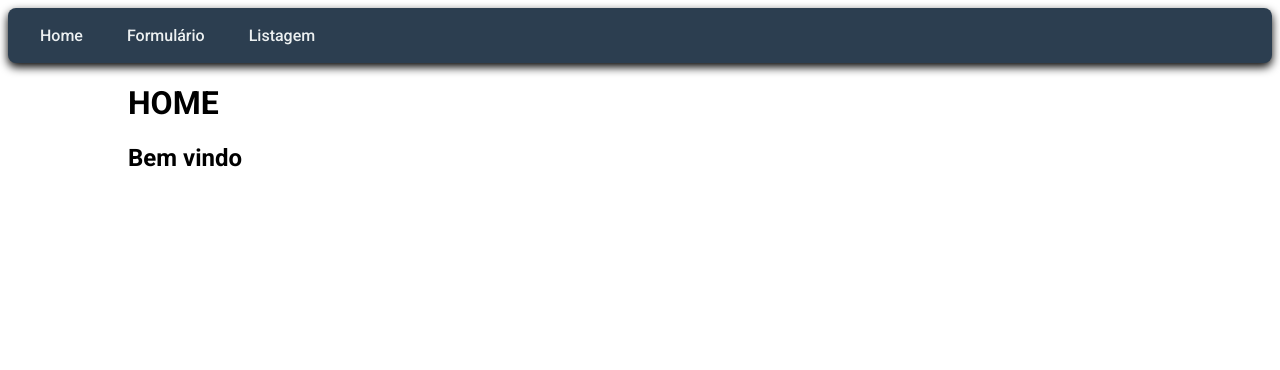
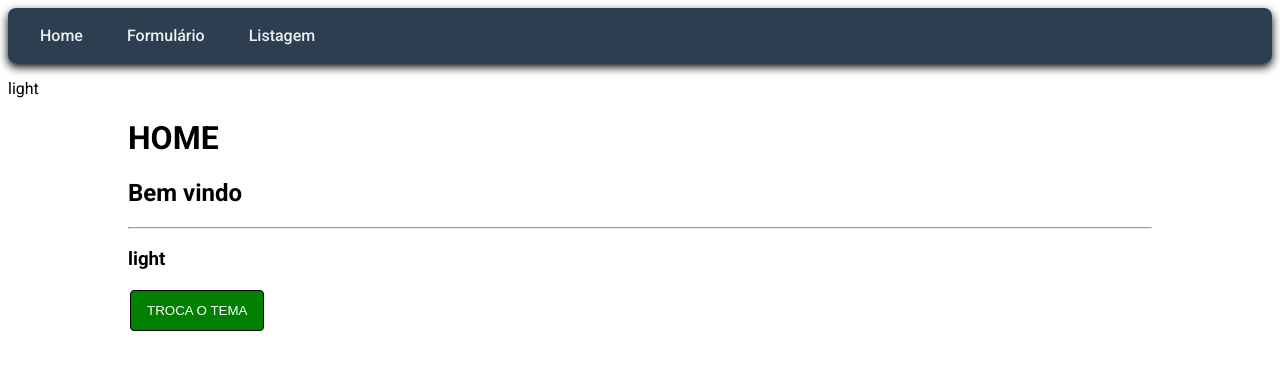
Before and after one commit to csfeijo/1606190-reactjs, a React (Vite) app in the folder app-react/: page / in a window 1280 px wide. Shown: the top 370 px of the page. Built offline with nearby package versions, Linux system fonts and the light colour scheme.

Commit message:
aula 10: context api com uso de states

```diff
--- a/app-react/src/App.tsx
+++ b/app-react/src/App.tsx
@@ -1,3 +1,4 @@
+import { useState } from "react";
 import { BrowserRouter, Routes, Route } from "react-router-dom";
 import "./App.scss";
 import MenuCustom from "./Components/Menu/Menu.styled";
@@ -5,9 +6,14 @@ import Home from "./Pages/Home";
 import FormularioCustom from "./Pages/Formulario/Formulario.styled";
 import ListagemCustom from "./Pages/Listagem/Listagem.styled";
 import ListagemDetalhes from "./Pages/ListagemDetalhes";
+import PrefContext from "./Context/generalContext";
 
 const App = () => {
+  const [tema, setTema] = useState("light");
+
   return (
+    <div className={tema}>
+      <PrefContext.Provider value={{ tema, setTema }}>
         <BrowserRouter>
           <MenuCustom />
 
@@ -26,6 +32,8 @@ const App = () => {
             </Routes>
           </div>
         </BrowserRouter>
+      </PrefContext.Provider>
+    </div>
   );
 };
 
--- a/app-react/src/Components/Menu/index.tsx
+++ b/app-react/src/Components/Menu/index.tsx
@@ -1,15 +1,23 @@
 import { Link } from "react-router-dom";
+import { useContext } from "react";
+import PrefContext from "../../Context/generalContext";
+
 interface MenuInterface {
   className?: string;
 }
 
 const Menu = ({ className }: MenuInterface) => {
+  const prefs = useContext<any>(PrefContext);
+
   return (
-    <nav className={className}>
-      <Link to="/">Home</Link>
-      <Link to="/formulario">Formulário</Link>
-      <Link to="/listagem">Listagem</Link>
-    </nav>
+    <>
+      <nav className={className}>
+        <Link to="/">Home</Link>
+        <Link to="/formulario">Formulário</Link>
+        <Link to="/listagem">Listagem</Link>
+      </nav>
+      <p>{prefs.tema}</p>
+    </>
   );
 };
 
--- /dev/null
+++ b/app-react/src/Context/generalContext.ts
@@ -0,0 +1,5 @@
+import { createContext } from "react";
+
+const PrefContext = createContext({});
+
+export default PrefContext;
--- a/app-react/src/Pages/Home/index.tsx
+++ b/app-react/src/Pages/Home/index.tsx
@@ -1,8 +1,23 @@
+import { useContext } from "react";
+import PrefContext from "../../Context/generalContext";
+import BotaoCustom from "../../Components/Botao/botao.styled";
+
 const Home = () => {
+  const prefs = useContext<any>(PrefContext);
+
   return (
     <>
       <h1>HOME</h1>
       <h2>Bem vindo</h2>
+      <hr />
+      <h3>{prefs.tema}</h3>
+      <BotaoCustom
+        severity="secondary"
+        label="Troca o tema"
+        onClick={() => {
+          prefs.setTema("dark");
+        }}
+      />
     </>
   );
 };
```
Also changed, not shown: 1 other file (tests, documents, lock files or other folders). Lines whose indentation alone changed are shown as unchanged.
